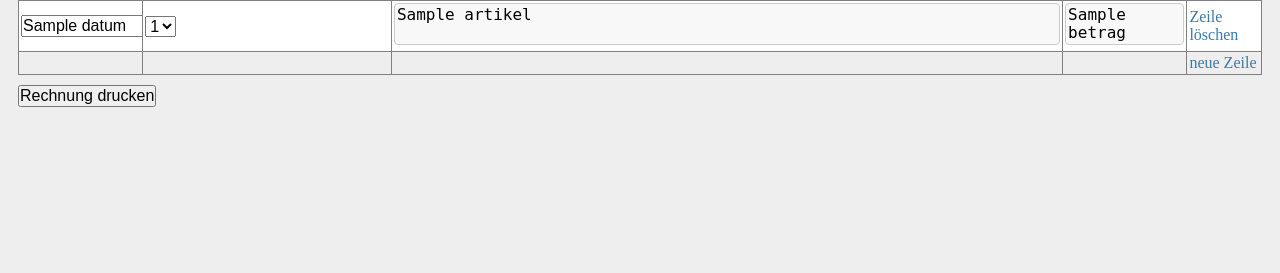
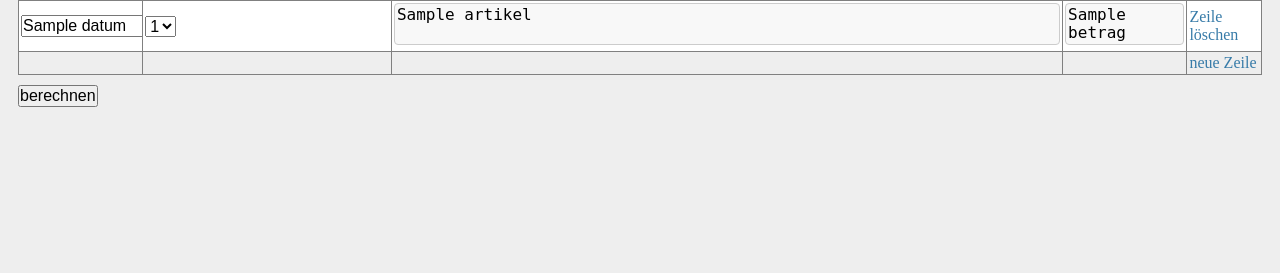
Before and after one commit to richardtraindl/fordi, a Flask app: template ordi/templates/ordi/rechnung.html in a window 1280 px wide. Shown: the part 527-800 px from the top of the page. Run offline with Flask 2, Linux system fonts and the light colour scheme; the template is opened without the code that fills it: most values are stand-ins (such as "Sample title", 1, 10 or a date in 2020); some libraries are stand-ins or nearby versions.

Commit message:
Update rechnung.html

```diff
--- a/ordi/templates/ordi/rechnung.html
+++ b/ordi/templates/ordi/rechnung.html
@@ -100,7 +100,13 @@
 
       <div class="small-gap"></div>
 
-      <div><input type="submit" value="Rechnung drucken"></div>
+      <div>
+      {% if rechnung and rechnung.id %}
+        <input type="submit" value="berechnen">
+      {% else %}
+        <input type="submit" value="Rechnung drucken">
+      {% endif %}
+      </div>
     </form>
 
     <script>
```
